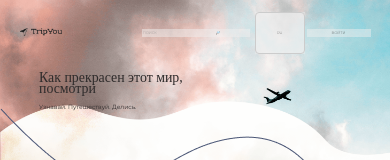
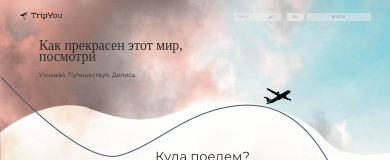
Before and after one commit to oranje322/travel-app, a React (Create React App) app: page / in a window 390 px wide. Shown: the top 160 px of the page. Built offline with nearby package versions, Linux system fonts and the light colour scheme; no server answers.

Commit message:
fix: responsive searc css

```diff
--- a/src/css/App.scss
+++ b/src/css/App.scss
@@ -80,6 +80,7 @@ body{
 			border: none;
 			outline: none;
 			height: 100%;
+			max-width: 9rem;
 		}
 
 		.search-button {
@@ -100,6 +101,12 @@ body{
 			background: rgba(239, 239, 239, 0.49);
 			border: none;
 			outline: none;
+			.css-ojy93d-container{
+				min-width: 3.12rem;
+				.css-ttdjdx-control{
+					min-height: 2.63rem;
+				}
+			}
 		}
 		.user-img {
 			width: 2.5rem;
@@ -112,6 +119,14 @@ body{
 			font-family: 'Montserrat';
 			font-size: 1em;
 			font-weight: 200;
+		}
+		span.MuiTouchRipple-root{
+			width:4rem ;
+		}
+		.MuiButton-root.MuiButton-text.search-button.MuiButton-textSizeLarge.MuiButton-sizeLarge{
+			min-width: 20px !important;
+			width:4rem !important;
+			padding: 0.24rem 0.375rem;
 		}
 	}
 }
```
